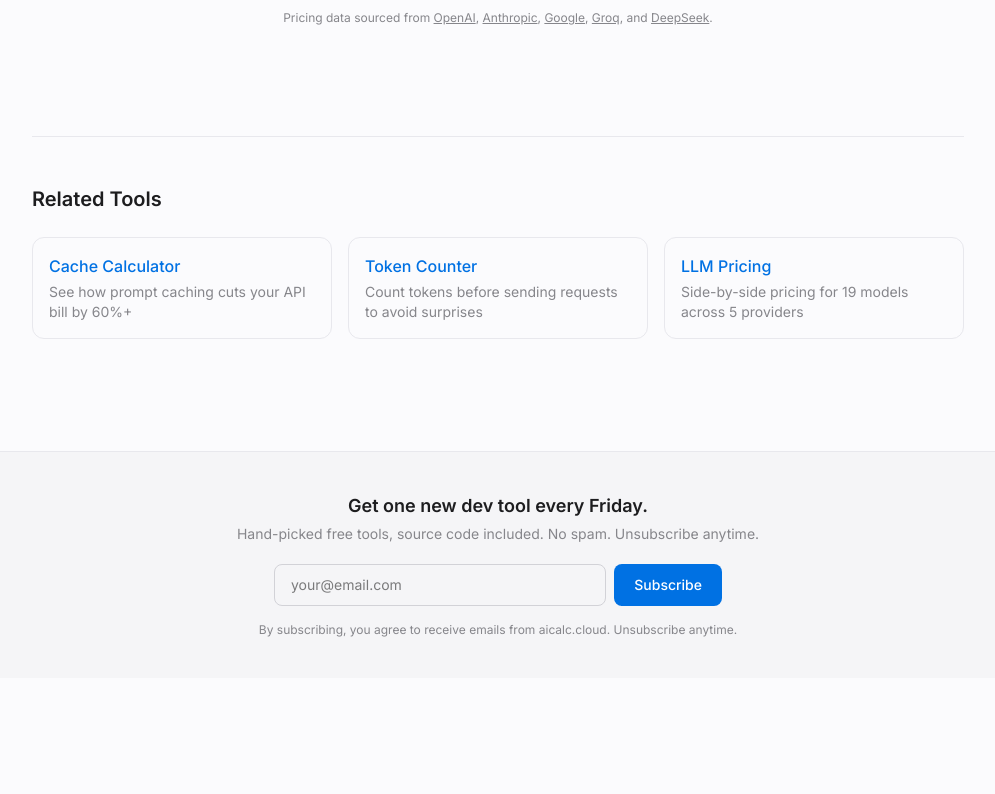
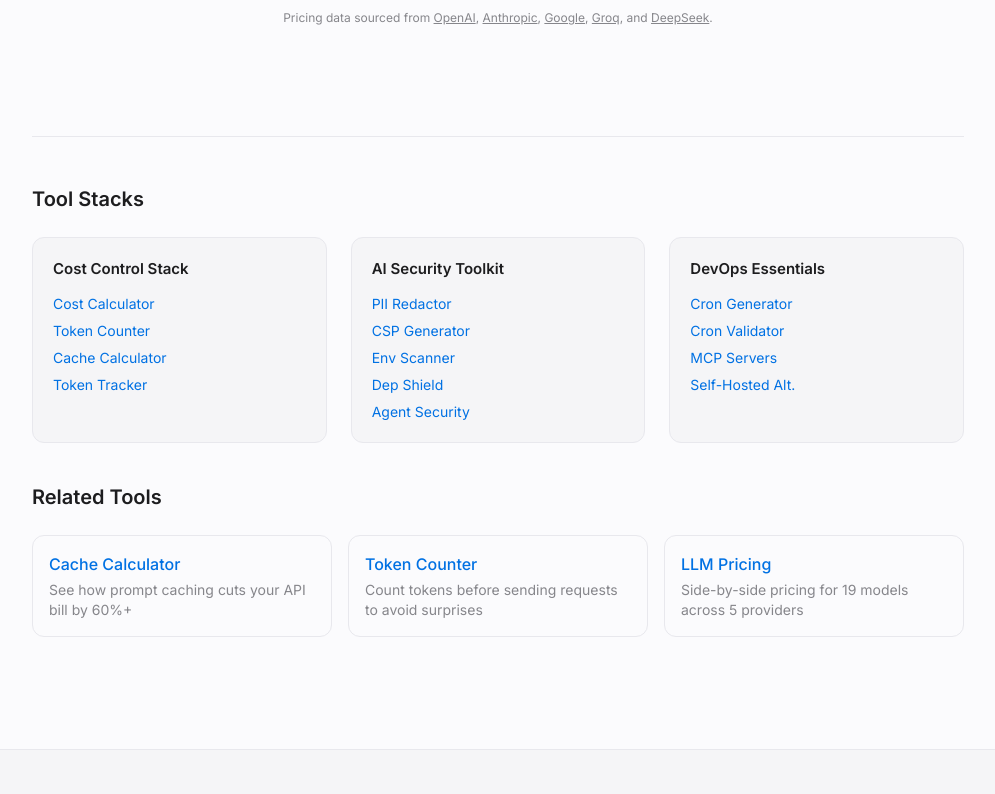
Before and after one commit to w932635477-bit/prompt-cost-calculator, a React (Vite) app: page / in a window 1280 px wide. Shown: the part 4580-5374 px from the top of the page, without its empty margins (142-1137 px from the left). Before the commit the page ends 5258 px from the top, so only its background shows below. Built offline with nearby package versions, Linux system fonts and the light colour scheme.

Commit message:
feat: scenario-based Tool Stacks on homepage for crawl equity
Three themed clusters: Cost Control Stack (4 tools), AI Security
Toolkit (5 tools), DevOps Essentials (4 tools). Shown on homepage
only. Existing Related Tools per-page unchanged.

```diff
--- a/src/admin/dashboard-data.json
+++ b/src/admin/dashboard-data.json
@@ -1,5 +1,5 @@
 {
-  "generatedAt": "2026-06-04T05:26:33.368Z",
+  "generatedAt": "2026-06-04T05:30:31.431Z",
   "summary": {
     "totalIndexable": 331,
     "totalSubmitted": 225,
--- a/src/alternatives/seo/github-stats.json
+++ b/src/alternatives/seo/github-stats.json
@@ -1,5 +1,5 @@
 {
-  "fetchedAt": "2026-06-04T05:26:28.970Z",
+  "fetchedAt": "2026-06-04T05:30:27.053Z",
   "repoCount": 82,
   "successCount": 82,
   "errorCount": 0,
@@ -30,7 +30,7 @@
       "maintenanceStatus": "active"
     },
     "https://github.com/outline/outline": {
-      "githubStars": 38750,
+      "githubStars": 38751,
       "lastCommitDate": "2026-06-04",
       "maintenanceStatus": "active"
     },
@@ -50,7 +50,7 @@
       "maintenanceStatus": "active"
     },
     "https://github.com/usememos/memos": {
-      "githubStars": 60369,
+      "githubStars": 60370,
       "lastCommitDate": "2026-06-02",
       "maintenanceStatus": "active"
     },
@@ -210,7 +210,7 @@
       "maintenanceStatus": "active"
     },
     "https://github.com/grafana/grafana": {
-      "githubStars": 74139,
+      "githubStars": 74140,
       "lastCommitDate": "2026-06-04",
       "maintenanceStatus": "active"
     },
--- a/src/components/RelatedTools.tsx
+++ b/src/components/RelatedTools.tsx
@@ -3,6 +3,37 @@ interface RelatedTool {
   path: string
   description: string
 }
+
+const TOOL_STACKS = [
+  {
+    title: 'Cost Control Stack',
+    tools: [
+      { name: 'Cost Calculator', path: '/' },
+      { name: 'Token Counter', path: '/token-counter/' },
+      { name: 'Cache Calculator', path: '/prompt-cache-calculator/' },
+      { name: 'Token Tracker', path: '/token-tracker/' },
+    ],
+  },
+  {
+    title: 'AI Security Toolkit',
+    tools: [
+      { name: 'PII Redactor', path: '/pii-redactor/' },
+      { name: 'CSP Generator', path: '/csp-generator/' },
+      { name: 'Env Scanner', path: '/env-scanner/' },
+      { name: 'Dep Shield', path: '/dep-shield/' },
+      { name: 'Agent Security', path: '/ai-agent-security/' },
+    ],
+  },
+  {
+    title: 'DevOps Essentials',
+    tools: [
+      { name: 'Cron Generator', path: '/cron-generator/' },
+      { name: 'Cron Validator', path: '/cron-validator/' },
+      { name: 'MCP Servers', path: '/mcp-servers/' },
+      { name: 'Self-Hosted Alt.', path: '/alternatives/' },
+    ],
+  },
+]
 
 const RELATED_MAP: Record<string, RelatedTool[]> = {
   '/': [
@@ -126,10 +157,37 @@ const RELATED_MAP: Record<string, RelatedTool[]> = {
 
 export function RelatedTools({ currentPath }: { currentPath: string }) {
   const tools = RELATED_MAP[currentPath]
-  if (!tools || tools.length === 0) return null
 
   return (
     <section className="py-12 border-t border-[#e8e8ed] mt-16">
+      {/* Scenario-based tool stacks — shown on homepage */}
+      {currentPath === '/' && (
+        <div className="mb-10">
+          <h2 className="text-xl font-semibold text-[#1d1d1f] mb-6">Tool Stacks</h2>
+          <div className="grid grid-cols-1 sm:grid-cols-3 gap-6">
+            {TOOL_STACKS.map(stack => (
+              <div key={stack.title} className="p-5 rounded-xl bg-[#f5f5f7] border border-[#e8e8ed]">
+                <h3 className="font-semibold text-[#1d1d1f] mb-3 text-[15px]">{stack.title}</h3>
+                <div className="space-y-1.5">
+                  {stack.tools.map(tool => (
+                    <a
+                      key={tool.path}
+                      href={tool.path}
+                      className="block text-[14px] text-[#0071E3] hover:text-[#0077ED] transition-colors"
+                    >
+                      {tool.name}
+                    </a>
+                  ))}
+                </div>
+              </div>
+            ))}
+          </div>
+        </div>
+      )}
+
+      {/* Per-page related tools */}
+      {tools && tools.length > 0 && (
+        <>
           <h2 className="text-xl font-semibold text-[#1d1d1f] mb-6">Related Tools</h2>
           <div className="grid grid-cols-1 sm:grid-cols-2 lg:grid-cols-3 gap-4">
             {tools.map(tool => (
@@ -143,6 +201,8 @@ export function RelatedTools({ currentPath }: { currentPath: string }) {
               </a>
             ))}
           </div>
+        </>
+      )}
     </section>
   )
 }
```
Also changed, not shown: alternatives/confluence/index.html (+1 -1 lines), alternatives/datadog/index.html (+1 -1 lines), alternatives/evernote/index.html (+1 -1 lines), alternatives/notion/index.html (+1 -1 lines). Lines whose indentation alone changed are shown as unchanged.
